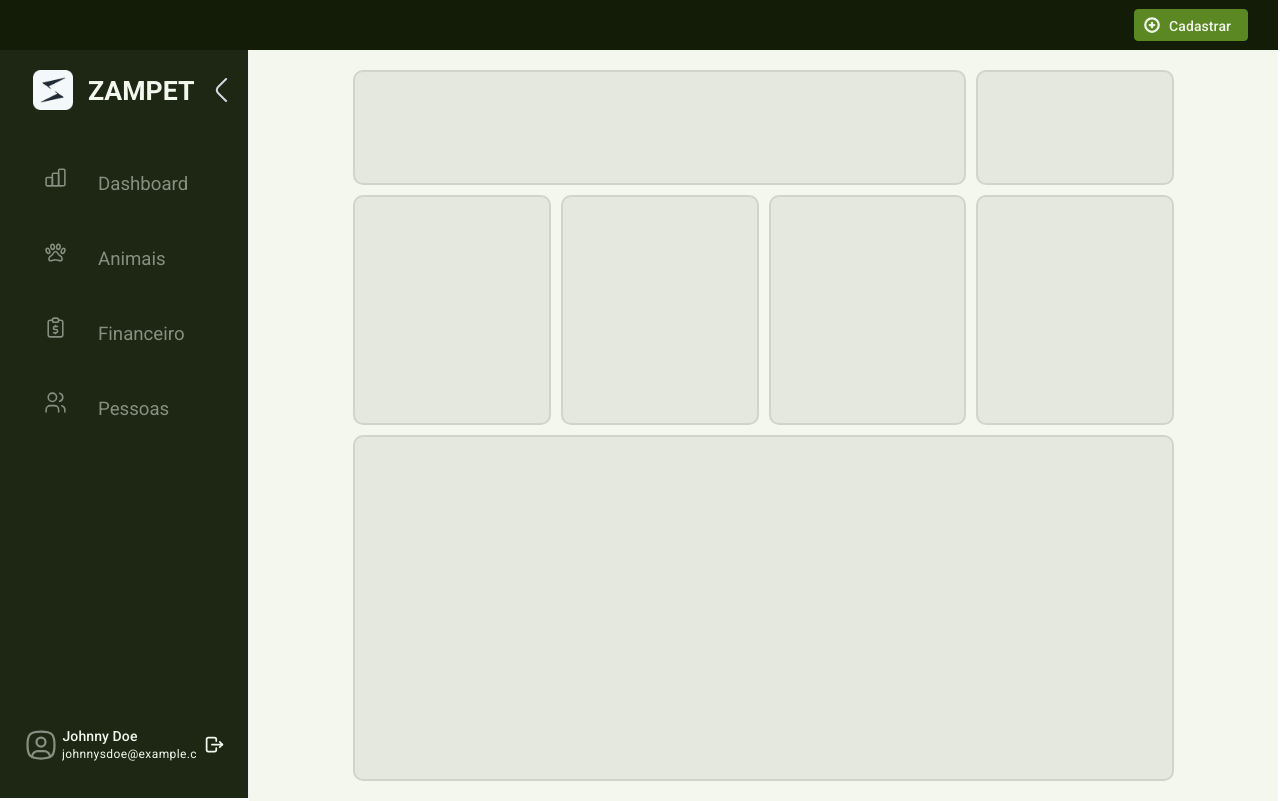
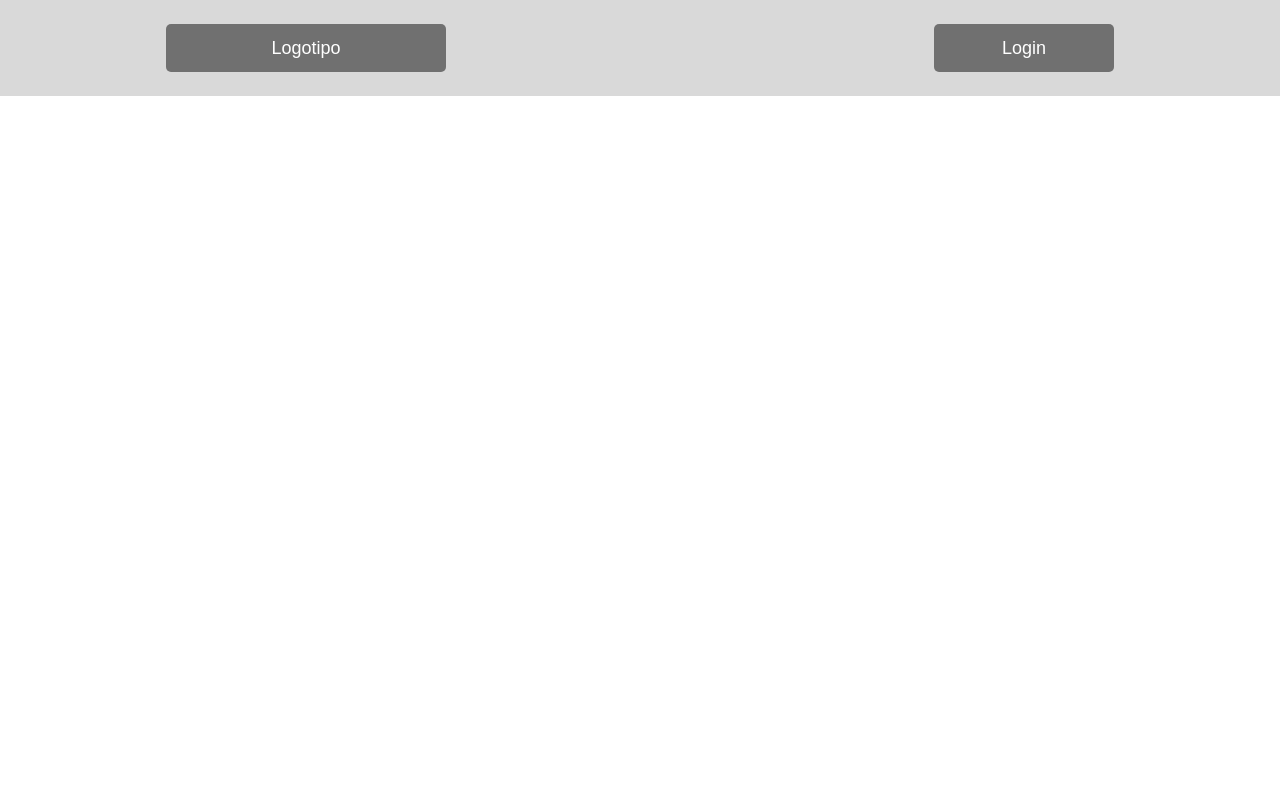
Before and after one commit to amigosdosanimais/.github, a Next.js app: page / in a window 1280 px wide. Built offline with nearby package versions, Linux system fonts and the light colour scheme.

Commit message:
Criação do Onboarding
Criei o Onboarding como arquivo index e uma rota provisória para a home da aplicação

```diff
--- /dev/null
+++ b/pages/homepage.module.css
@@ -0,0 +1,39 @@
+@charset "UTF-8";
+
+
+.body{
+    height: 100vh;
+    width: 100vw;
+    display: grid;
+    grid-template-rows: 52px 1fr;
+    margin: -10px -10px -30px -10px;
+    padding: 0;
+    gap: 0;
+    border: 0;
+    background-color: #1e2614;
+}
+
+
+.header{
+    width: 100%;
+    grid-row: 1/2;
+    margin: 0;
+    padding: 0;
+}
+.bottom{
+    grid-row: 2/3;
+    display: flex;
+    margin: 0;
+    padding: 0;
+}
+
+.sidebar{
+    display: inline-block;
+    background-color: #1e2614;
+    margin: 0;
+    padding: 0;
+    min-width: 20px;
+}
+.main{
+    display: inline-block;
+}
--- a/pages/index.jsx
+++ b/pages/index.jsx
@@ -1,19 +1,11 @@
 import styles from './index.module.css'
-import SidebarComponent from "../src/components/sidebar/sidebar"
-import HomeComponent from "../src/components/home/home"
-import HeaderComponent from '../src/components/header/header'
-
+import HeaderOnboardingComponent from '../src/components/headeronboarding/headeronboarding'
+import { MdMargin } from 'react-icons/md'
 
 export default function HomePage(){
     return(
-        <div className={styles.body}>
-                <div className={styles.header}>
-                    <HeaderComponent/>
-                </div>
-                <div className={styles.bottom}>
-                    <SidebarComponent className={styles.sidebar}/>
-                    <HomeComponent className={styles.main}/>
-                </div>
+        <div className={styles.principal}>
+                <HeaderOnboardingComponent/>
         </div>
     )
 }
--- a/pages/index.module.css
+++ b/pages/index.module.css
@@ -1,39 +1,4 @@
 @charset "UTF-8";
-
-
-.body{
-    height: 100vh;
-    width: 100vw;
-    display: grid;
-    grid-template-rows: 52px 1fr;
-    margin: -10px -10px -30px -10px;
-    padding: 0;
-    gap: 0;
-    border: 0;
-    background-color: #1e2614;
+.principal{
+    margin: -8px;
 }
-
-
-.header{
-    width: 100%;
-    grid-row: 1/2;
-    margin: 0;
-    padding: 0;
-}
-.bottom{
-    grid-row: 2/3;
-    display: flex;
-    margin: 0;
-    padding: 0;
-}
-
-.sidebar{
-    display: inline-block;
-    background-color: #1e2614;
-    margin: 0;
-    padding: 0;
-    min-width: 20px;
-}
-.main{
-    display: inline-block;
-}
--- /dev/null
+++ b/src/components/headeronboarding/headeronboarding.jsx
@@ -0,0 +1,16 @@
+import styles from "./headeronboarding.module.css"
+
+export default function HeaderOnboardingComponent(){
+    return(
+        <div className={styles.header}>
+        <button className={styles.btnlogo}>
+            <a className={styles.link} href="/">
+                Logotipo
+            </a>
+        </button>
+        <button className={styles.btnlogin}>
+            <a className={styles.link} href="/homepage">Login</a>
+        </button>
+        </div>
+    )
+}
--- /dev/null
+++ b/src/components/headeronboarding/headeronboarding.module.css
@@ -0,0 +1,39 @@
+@charset "UTF-8";
+
+.header{
+    background-color: #D9D9D9;
+    height: 96px;
+    width: 100%;
+    margin: 0;
+    display: flex;
+    justify-content: space-between
+}
+
+.btnlogo{
+    width: 280px;
+    height: 48px;
+    margin-top: 24px;
+    margin-left: 166px;
+    border-radius: 5px;
+    border: 0;
+    background-color: #707070;
+
+}
+
+.link{
+    color: white;
+    font-size: 18px;
+    font-weight: 400;
+    font-style: none;
+    text-decoration: none;
+}
+
+.btnlogin{
+    width: 180px;
+    height: 48px;
+    margin-top: 24px;
+    margin-right: 166px;
+    border-radius: 5px;
+    border: 0;
+    background-color: #707070;
+}
--- a/src/components/sidebar/sidebar.jsx
+++ b/src/components/sidebar/sidebar.jsx
@@ -103,12 +103,14 @@
                                 <p>johnnysdoe@example.com</p>
                             </div>}
                             {collapsed?<></>: <picture >
+                                <a href="/">
                                     <svg className={styles.imglogout} role="graphics-symbol" xmlns="http://www.w3.org/2000/svg"  width="25" height="21" viewBox="0 0 24 24" strokeWidth="2" stroke="#F3F7ED" fill="none" strokeLinecap="round" strokeLinejoin="round">
                                     <path stroke="none" d="M0 0h24v24H0z" fill="none"/>
                                     <path d="M14 8v-2a2 2 0 0 0 -2 -2h-7a2 2 0 0 0 -2 2v12a2 2 0 0 0 2 2h7a2 2 0 0 0 2 -2v-2" />
                                     <path d="M9 12h12l-3 -3" />
                                     <path d="M18 15l3 -3" />
                                     </svg>
+                                </a>
                             </picture>}
                         </div>
                     </Menu>
```
Also changed, not shown: pages/homepage.jsx (added, +19 -0 lines). Lines whose indentation alone changed are shown as unchanged.
